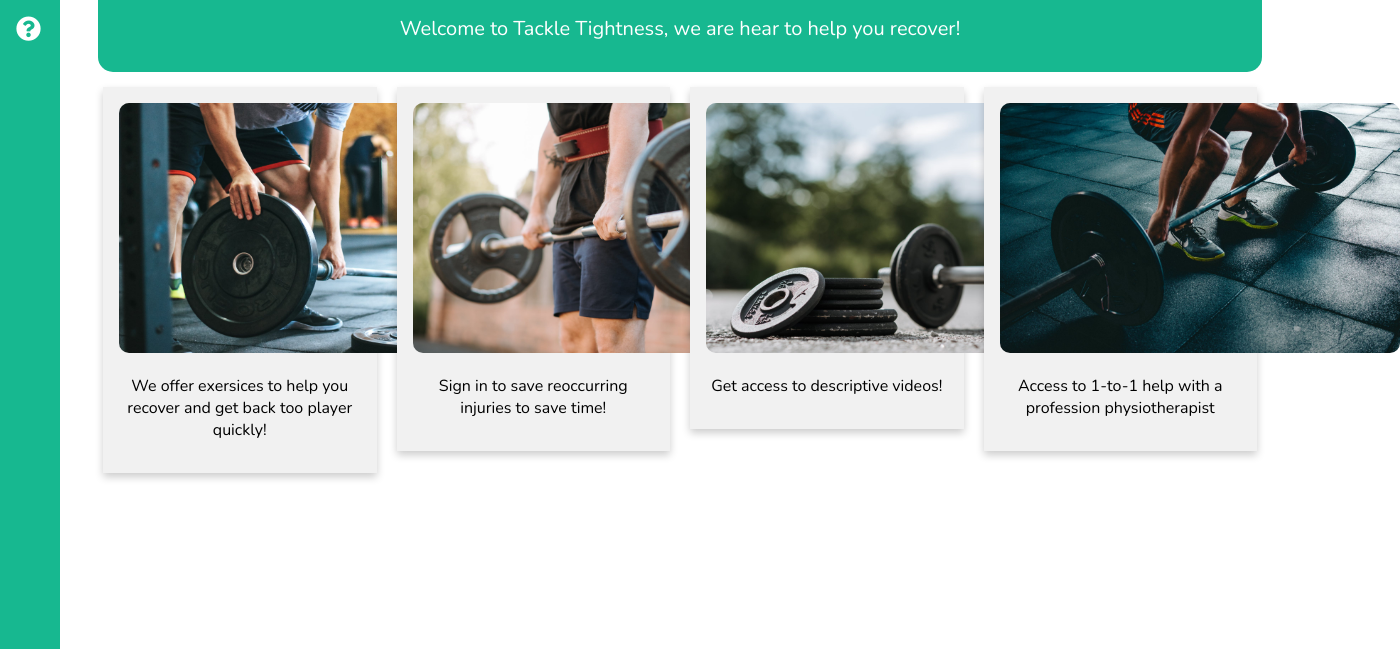
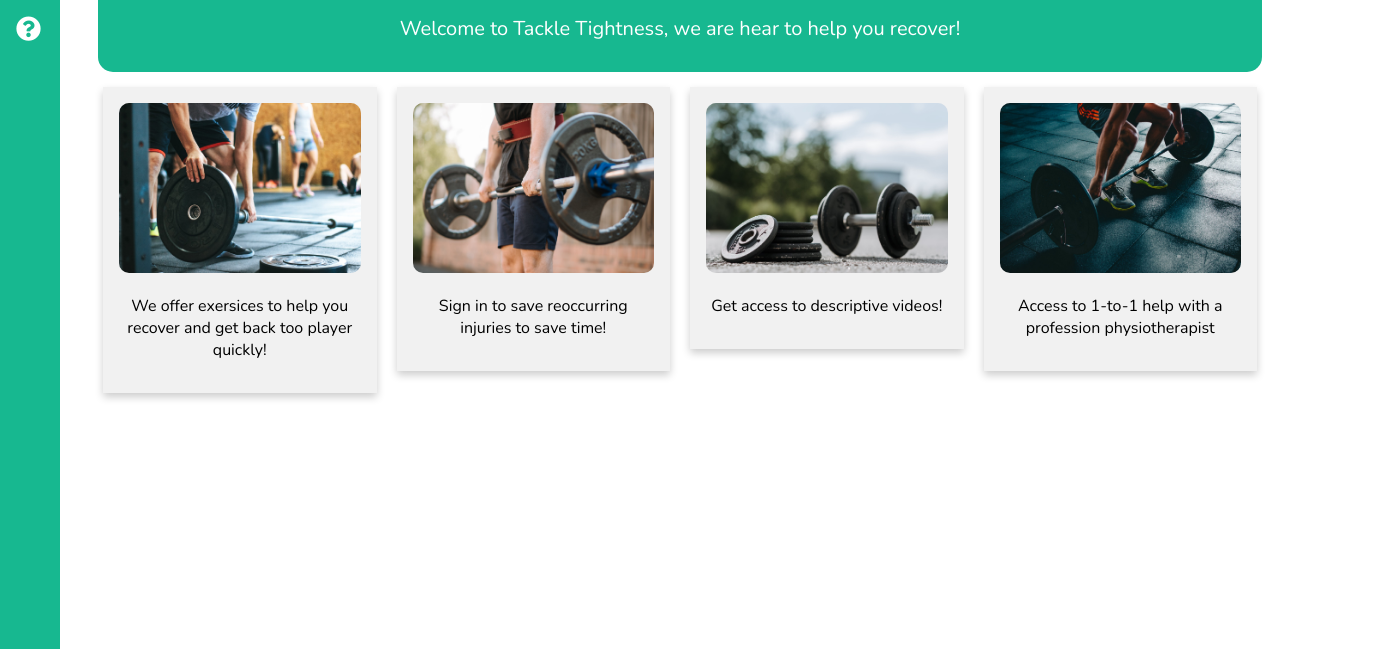
Before and after one commit to AdamRichards3/TackleTightnessV2, a website: page public/index.html in a window 1280 px wide. Shown: the part 151-800 px from the top of the page, 1400 px wide, since content can reach past the window. Drawn offline with nearby package versions, Linux system fonts and the light colour scheme.

Commit message:
fixed the cards erros

```diff
--- a/public/index.html
+++ b/public/index.html
@@ -33,28 +33,28 @@
 		<div class="row">
 			<div class="column">
 			  <div class="card">
-				<img src="./img/image1.jpeg" alt="" height="250px" width="400px">
+				<img src="./img/image1.jpeg" alt="" height="170px" width="100%">
 				<p>We offer exersices to help you recover and get back too player quickly!</p>
 			  </div>
 			</div>
 
 			<div class="column">
 			  <div class="card">
-				<img src="./img/image2.jpeg" alt="" height="250px" width="400px">
+				<img src="./img/image2.jpeg" alt="" height="170px" width="100%">
 				<p>Sign in to save reoccurring injuries to save time!</p>
 			  </div>
 			</div>
 
 			<div class="column">
 			  <div class="card">
-				<img src="./img/image3.jpeg" alt="" height="250px" width="400px">
+				<img src="./img/image3.jpeg" alt="" height="170px" width="100%">
 				<p>Get access to descriptive videos!</p>
 			  </div>
 			</div>
 
 			<div class="column">
 			  <div class="card">
-				<img src="./img/image4.jpeg" alt="" height="250px" width="400px">
+				<img src="./img/image4.jpeg" alt="" height="170px" width="100%">
 				<p>Access to 1-to-1 help with a profession physiotherapist</p>
 			  </div>
 			</div>
```
